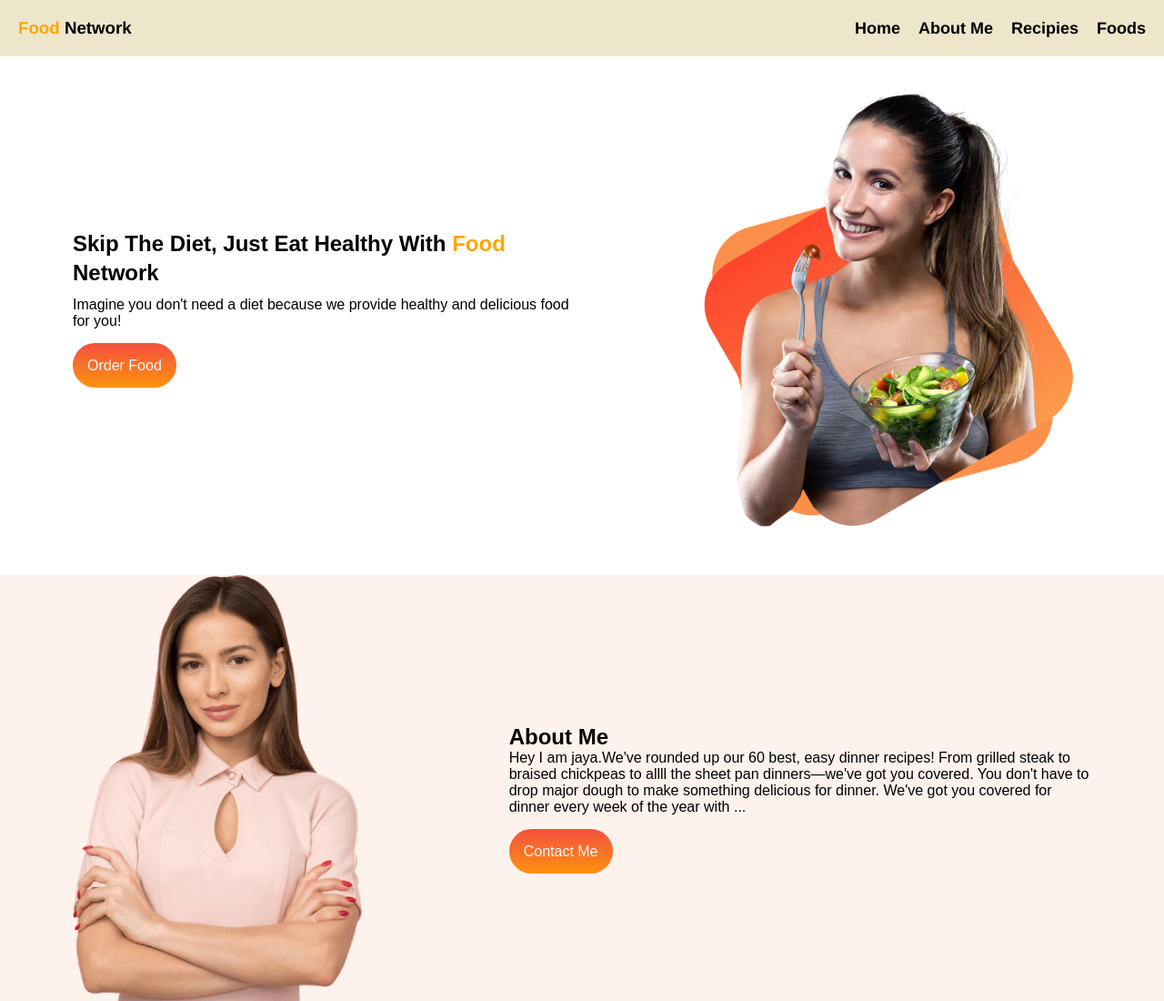
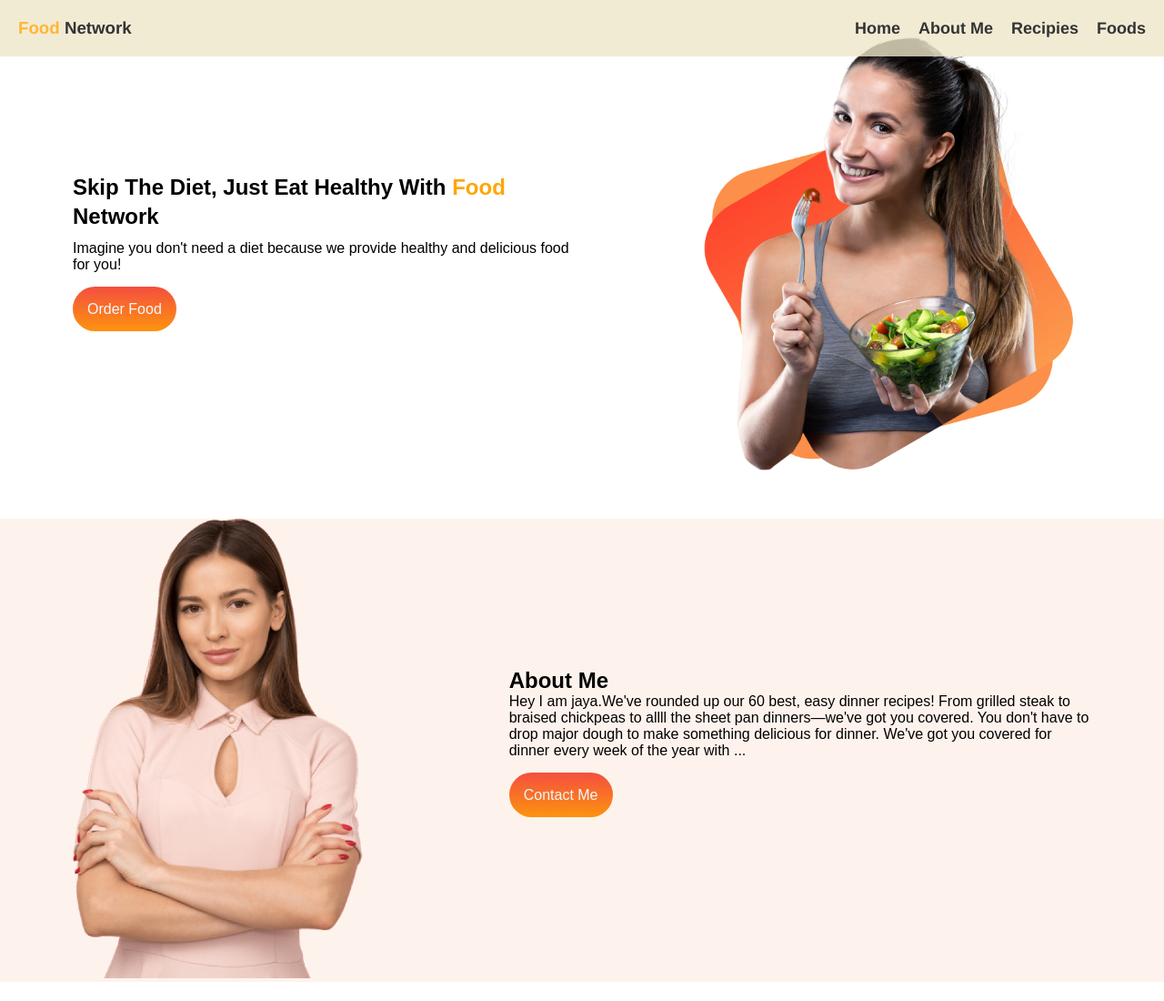
Before and after one commit to Etudiant-noir21/restaurant, a plain HTML site: page index.html in a window 1280 px wide. Shown: the top 1100 px of the page at 91% size. Drawn offline with Linux system fonts and the light colour scheme.

Commit message:
Update style.css

```diff
--- a/style.css
+++ b/style.css
@@ -20,6 +20,9 @@ header{
     justify-content: space-between;
     align-items: center; background: fixed;
     background-color: #eee6ca;
+     position: fixed;
+    width: 100%;
+    opacity: 0.80;
     font-family: 'Franklin Gothic Medium', 'Arial Narrow', Arial, sans-serif;
 }
 header ul{
```
